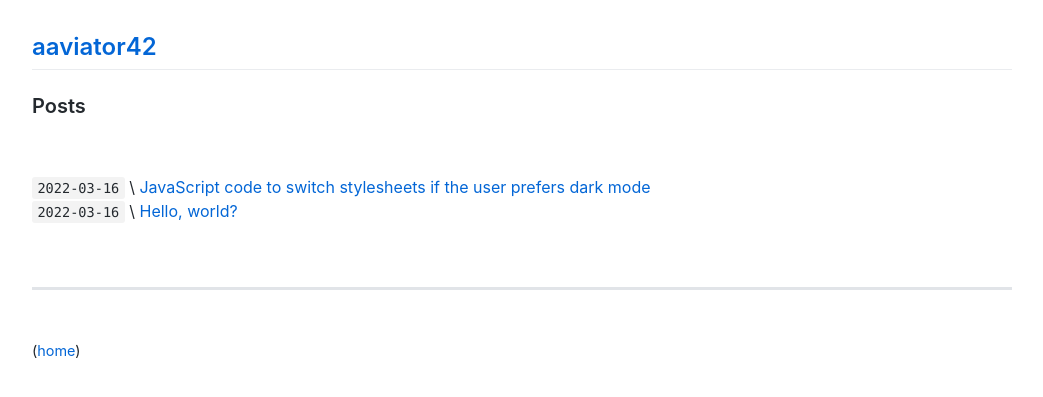
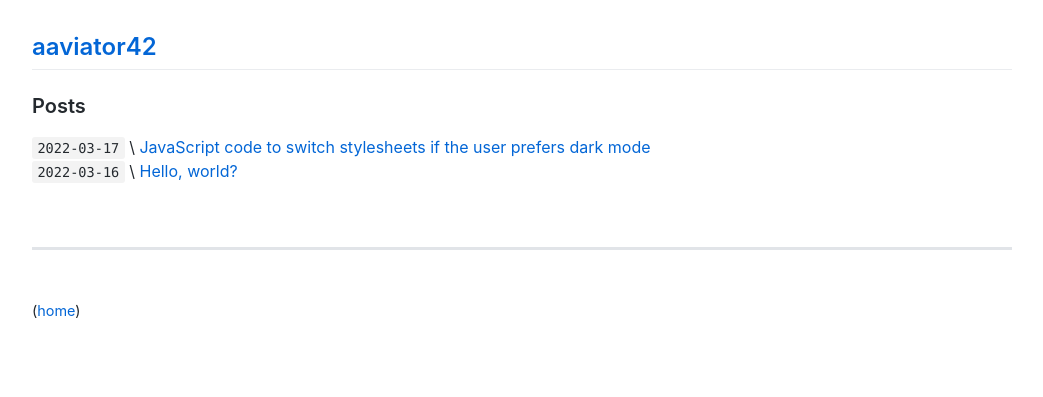
Before and after one commit to aaviator42/aaviator42.github.io, a Jekyll site: the page built from index.md, in a window 1280 px wide. Shown: the top 397 px of the page, without its empty margins (118-1161 px from the left). Built offline with Jekyll 4.4.1, drawn with Linux system fonts in a browser that asks for light colours; our own code applies the rules of GitHub Pages for plain Markdown files.

Commit message:
Update index.md

```diff
--- a/index.md
+++ b/index.md
@@ -1,8 +1,6 @@
 ### Posts
 
-<br>
-
-`2022-03-16`  \\   [JavaScript code to switch stylesheets if the user prefers dark mode](/posts/002-dark-mode-css)
+`2022-03-17`  \\   [JavaScript code to switch stylesheets if the user prefers dark mode](/posts/002-dark-mode-css)
 `2022-03-16`  \\   [Hello, world?](/posts/001-hello-world)
 
 <br>
```
